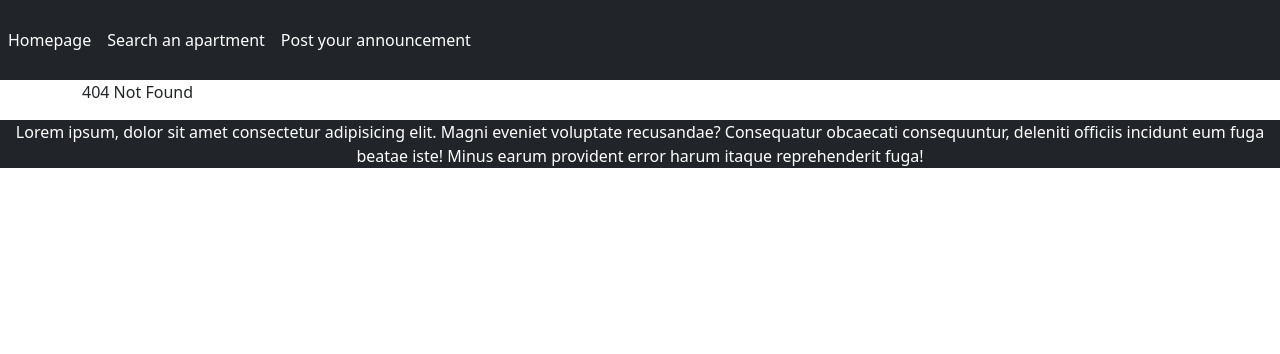
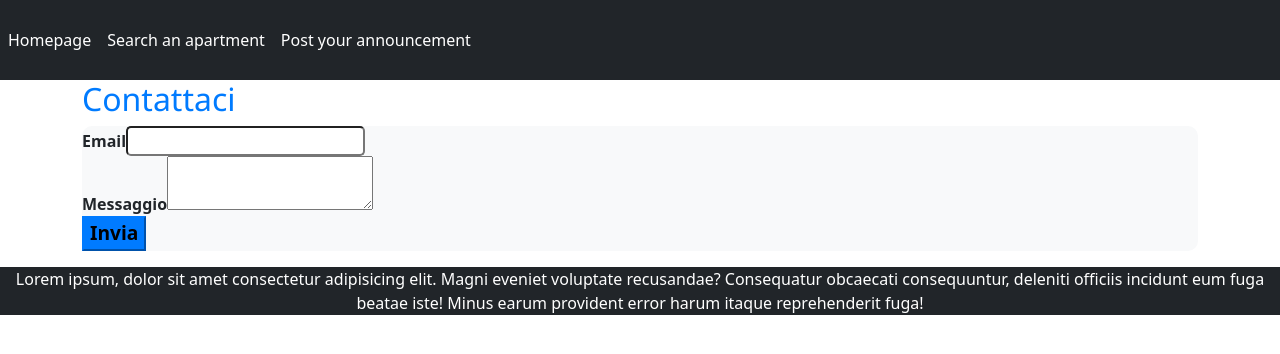
Before and after one commit to EnricoGenovese/bool-bnb-team4, a React (Vite) app in the folder frontend/: page /contact-form in a window 1280 px wide. Shown: the top 354 px of the page. Built offline with nearby package versions, Linux system fonts and the light colour scheme; no server answers.

Commit message:
finished add form

```diff
--- a/frontend/package.json
+++ b/frontend/package.json
@@ -12,6 +12,7 @@
   "dependencies": {
     "axios": "^1.7.9",
     "bootstrap": "^5.3.3",
+    "emailjs-com": "^3.2.0",
     "react": "^19.0.0",
     "react-bootstrap": "^2.10.9",
     "react-dom": "^19.0.0",
--- a/frontend/src/App.jsx
+++ b/frontend/src/App.jsx
@@ -7,6 +7,7 @@ import ApartmentDetails from "./pages/ApartmentDetails.jsx";
 import ApartmentPostForm from "./pages/ApartmentPostForm.jsx";
 import Homepage from "./pages/Homepage.jsx";
 import NotFound from "./pages/NotFound.jsx";
+import ContactForm from "./pages/ContactForm.jsx";
 
 
 
@@ -23,6 +24,7 @@ function App() {
             </Route>
             <Route path="/advanced-research" Component={AdvancedResearch} />
             <Route path="/post-apartment" Component={ApartmentPostForm} />
+            <Route path="/contact-form" Component={ContactForm} />
             <Route path="*" Component={NotFound} />
           </Route>
         </Routes>
--- /dev/null
+++ b/frontend/src/components/Alert.jsx
@@ -0,0 +1,22 @@
+
+import { useGlobalContext } from "../contexts/GlobalContext";
+export default function Alert() {
+
+    const { alertData, setAlertData } = useGlobalContext();
+    const { type, message } = alertData;
+
+    if (!message) return null;
+
+    return (
+        <div className={`alert alert-${type} alert-dismissible`} role="alert">
+            <div>{message}</div>
+            <button
+                type="button"
+                className="btn-close"
+                data-bs-dismiss="alert"
+                aria-label="Close"
+                onClick={() => setAlertData({ type: "", message: "" })}
+            ></button>
+        </div>
+    );
+}
--- a/frontend/src/components/SingleApartment.jsx
+++ b/frontend/src/components/SingleApartment.jsx
@@ -11,7 +11,7 @@ export default function SingleApartment({ apartment, categories }) {
     let category = "";
     const imgPath = import.meta.env.VITE_IMGPATH;
     console.log("Tutte le categorie: ", categories);
-    console.log("Id delle categorie: ", categories[0].id);
+    // console.log("Id delle categorie: ", categories[0].id);
 
     function findCategory() {
         return category = categories.find(element => element.id == apartment["id_category"])
--- a/frontend/src/contexts/GlobalContext.jsx
+++ b/frontend/src/contexts/GlobalContext.jsx
@@ -43,6 +43,8 @@ const GlobalProvider = ({ children }) => {
     const [numRooms, setNumRooms] = useState(0);
     const [numBeds, setNumBeds] = useState(0);
     const [category, setCategory] = useState(0);
+    const initialData = { type: "", message: "" };
+    const [alertData, setAlertData] = useState(initialData);
 
     const navigate = useNavigate();
     // useEffect(() => {
@@ -111,7 +113,7 @@ const GlobalProvider = ({ children }) => {
     const data = {
         apartments, setApartment, apartment, apartmentData, setApartmentData, initialNewApartment,
         search, setSearch, numRooms, setNumRooms, numBeds, setNumBeds, category, setCategory,
-        initialNewComment, commentData, setCommentData, getApartments, addLike, likes, setLikes
+        initialNewComment, commentData, setCommentData, getApartments, addLike, likes, setLikes, alertData, setAlertData
     }
 
     return <GlobalContext.Provider value={data}>
--- a/frontend/src/layouts/DefaultLayout.jsx
+++ b/frontend/src/layouts/DefaultLayout.jsx
@@ -1,8 +1,8 @@
 import { Outlet } from "react-router";
 import { useGlobalContext } from "../contexts/GlobalContext";
-
 import Header from "../components/Header.jsx"
 import Footer from "../components/Footer.jsx"
+import Alert from "../components/Alert.jsx";
 
 
 export default function DefaultLayout() {
@@ -10,6 +10,7 @@ export default function DefaultLayout() {
     return (
         <>
             <Header />
+            <Alert />
             <main className="container">
                 <Outlet />
             </main>
--- a/frontend/src/pages/ApartmentPostForm.jsx
+++ b/frontend/src/pages/ApartmentPostForm.jsx
@@ -4,8 +4,6 @@ import axios from "axios";
 import { useNavigate } from "react-router-dom";
 import { useGlobalContext } from "../contexts/GlobalContext";
 import StyleApartmentPostForm from "../styles/ApartmentPostForm.module.css";
-
-
 export default function ApartmentPostForm() {
 
 
@@ -26,13 +24,26 @@ export default function ApartmentPostForm() {
     const [apartments, setApartments] = useState([]);
     const [categories, setCategories] = useState([]);
     const [errors, setErrors] = useState({});
+    const [id, setId] = useState(null);
+    const navigate = useNavigate();
+
+    const { setAlertData } = useGlobalContext();
+
+
     const categoriesAPI = "http://localhost:3000/api/apartments/categories";
     const apartmentsAPI = "http://localhost:3000/api/apartments/";
 
     useEffect(() => {
         getCategories();
-        getApartments()
-    }, [])
+        getApartments();
+        if (id) {
+            navigate(`/apartment/${id}`);
+            setAlertData({
+                type: "success",
+                message: `Your apartment has been added successfully`,
+            });
+        }
+    }, [id])
 
 
     function getCategories() {
@@ -127,21 +138,29 @@ export default function ApartmentPostForm() {
             errors.roomsNumber = "The number of rooms must be at least 1";
         } else if (!Number.isInteger(Number(formData.roomsNumber))) {
             errors.roomsNumber = "only integer numbers are accepted"
+        } else if (formData.roomsNumber.startsWith("0")) {
+            errors.roomsNumber = "The number of rooms cannot start with 0";
         }
         if (formData.bedsNumber < 1) {
             errors.bedsNumber = "The number of beds must be at least 1";
         } else if (!Number.isInteger(Number(formData.bedsNumber))) {
             errors.bedsNumber = "only integer numbers are accepted"
+        } else if (formData.bedsNumber.startsWith("0")) {
+            errors.bedsNumber = "The number of beds cannot start with 0";
         }
         if (formData.bathroomsNumber < 1) {
             errors.bathroomsNumber = "The number of bathrooms must be at least 1";
         } else if (!Number.isInteger(Number(formData.bathroomsNumber))) {
             errors.bathroomsNumber = "only integer numbers are accepted"
+        } else if (formData.bathroomsNumber.startsWith("0")) {
+            errors.bathroomsNumber = "The number of bathrooms cannot start with 0";
         }
         if (formData.squareMeters < 1) {
             errors.squareMeters = "The area must be at least 1 square meter";
         } else if (!Number.isInteger(Number(formData.squareMeters))) {
             errors.squareMeters = "only integer numbers are accepted"
+        } else if (formData.squareMeters.startsWith("0")) {
+            errors.squareMeters = "The number of square meters cannot start with 0";
         }
 
         // Category (Property category)
@@ -176,11 +195,20 @@ export default function ApartmentPostForm() {
             }
             axios.post("http://localhost:3000/api/apartments", formData).then((res) => {
                 console.log(res.data);
+                console.log(res.data.id);
+                setId(res.data.id)
+                useEffect(() => {
+
+                }, [id]);
+
                 setApartmentData(initialNewApartment);
+
             }).catch((err) => {
                 console.log(err)
             }).finally(() => {
-                console.log("Tentativo di invio form effettuato")
+                console.log("Tentativo di invio form effettuato");
+
+
             })
             console.log("Il form è stato inviato conb successo!");
         } else {
--- /dev/null
+++ b/frontend/src/pages/ContactForm.jsx
@@ -0,0 +1,73 @@
+
+import emailjs from 'emailjs-com';
+import { useState } from "react";
+export default function ContactForm() {
+
+    const [email, setEmail] = useState('');
+    const [message, setMessage] = useState('');
+    const [isSubmitting, setIsSubmitting] = useState(false);
+    const [statusMessage, setStatusMessage] = useState('');
+
+    // Gestori per i cambiamenti nei campi del form
+    const handleEmailChange = (e) => setEmail(e.target.value);
+    const handleMessageChange = (e) => setMessage(e.target.value);
+
+    // Funzione per inviare la mail
+    const handleSubmit = (e) => {
+        e.preventDefault();
+        setIsSubmitting(true);
+
+        // Inviare la mail tramite EmailJS
+        const templateParams = {
+            from_email: email,
+            message: message,
+        };
+
+        emailjs
+            .send('YOUR_SERVICE_ID', 'YOUR_TEMPLATE_ID', templateParams, 'YOUR_USER_ID')
+            .then(
+                (result) => {
+                    console.log(result.text);
+                    setStatusMessage('Email inviata con successo!');
+                    setEmail('');
+                    setMessage('');
+                },
+                (error) => {
+                    console.log(error.text);
+                    setStatusMessage('Si è verificato un errore. Riprova.');
+                }
+            )
+            .finally(() => {
+                setIsSubmitting(false);
+            });
+    };
+
+    return (
+        <div>
+            <h2>Contattaci</h2>
+            <form onSubmit={handleSubmit}>
+                <div>
+                    <label>Email</label>
+                    <input
+                        type="email"
+                        value={email}
+                        onChange={handleEmailChange}
+                        required
+                    />
+                </div>
+                <div>
+                    <label>Messaggio</label>
+                    <textarea
+                        value={message}
+                        onChange={handleMessageChange}
+                        required
+                    />
+                </div>
+                <button type="submit" disabled={isSubmitting}>
+                    {isSubmitting ? 'Invio in corso...' : 'Invia'}
+                </button>
+            </form>
+            {statusMessage && <p>{statusMessage}</p>}
+        </div>
+    );
+};
```
Also changed, not shown: 1 other file (tests, documents, lock files or other folders).
